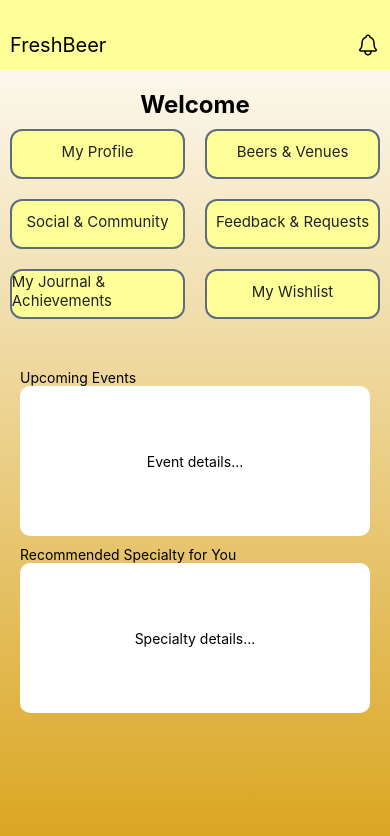
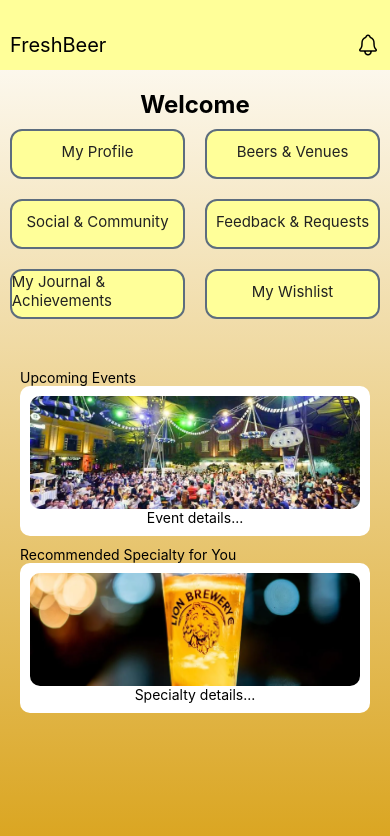
Before and after one commit to btyq/FreshBeerNearMe, a React Native app: screen /Dashboard in a window 390 px wide. Shown: the top 836 px of the page. Built offline with nearby package versions, Linux system fonts and the light colour scheme.

Commit message:
added images to events

```diff
--- a/screens/Dashboard.js
+++ b/screens/Dashboard.js
@@ -1,5 +1,5 @@
 import React, { useState } from 'react';
-import { View, Text, ScrollView, StyleSheet, TouchableOpacity } from 'react-native';
+import { View, Text, ScrollView, StyleSheet, ImageBackground, TouchableOpacity } from 'react-native';
 import { SafeAreaView } from 'react-native-safe-area-context';
 import { LinearGradient } from 'expo-linear-gradient';
 import COLORS from '../constants/colors';
@@ -90,11 +90,19 @@ const Dashboard = ({ navigation }) => {
           <View style={styles.cardContainer}>
             <Text>Upcoming Events</Text>
             <View style={styles.card}>
+              <ImageBackground
+                source={require('../assets/event1.png')}
+                style={styles.cardImage}>
+              </ImageBackground>
               <Text>Event details...</Text>
             </View>
 
             <Text>Recommended Specialty for You</Text>
             <View style={styles.card}>
+              <ImageBackground
+                source={require('../assets/specialtybeer.png')}
+                style={styles.cardImage}>
+              </ImageBackground>
               <Text>Specialty details...</Text>
             </View>
           </View>
@@ -140,8 +148,12 @@ const styles = StyleSheet.create({
     marginBottom: 10,
   },
   cardImage: {
+    flex : 1,
     width: '100%',
-    height: '70%',
+    height: '100%',
+    resizeMode: 'cover',
+    borderRadius: 10,
+    overflow: 'hidden'
   },
 });
 
```
Also changed, not shown: assets/event1.png (added), assets/specialtybeer.png (added).
